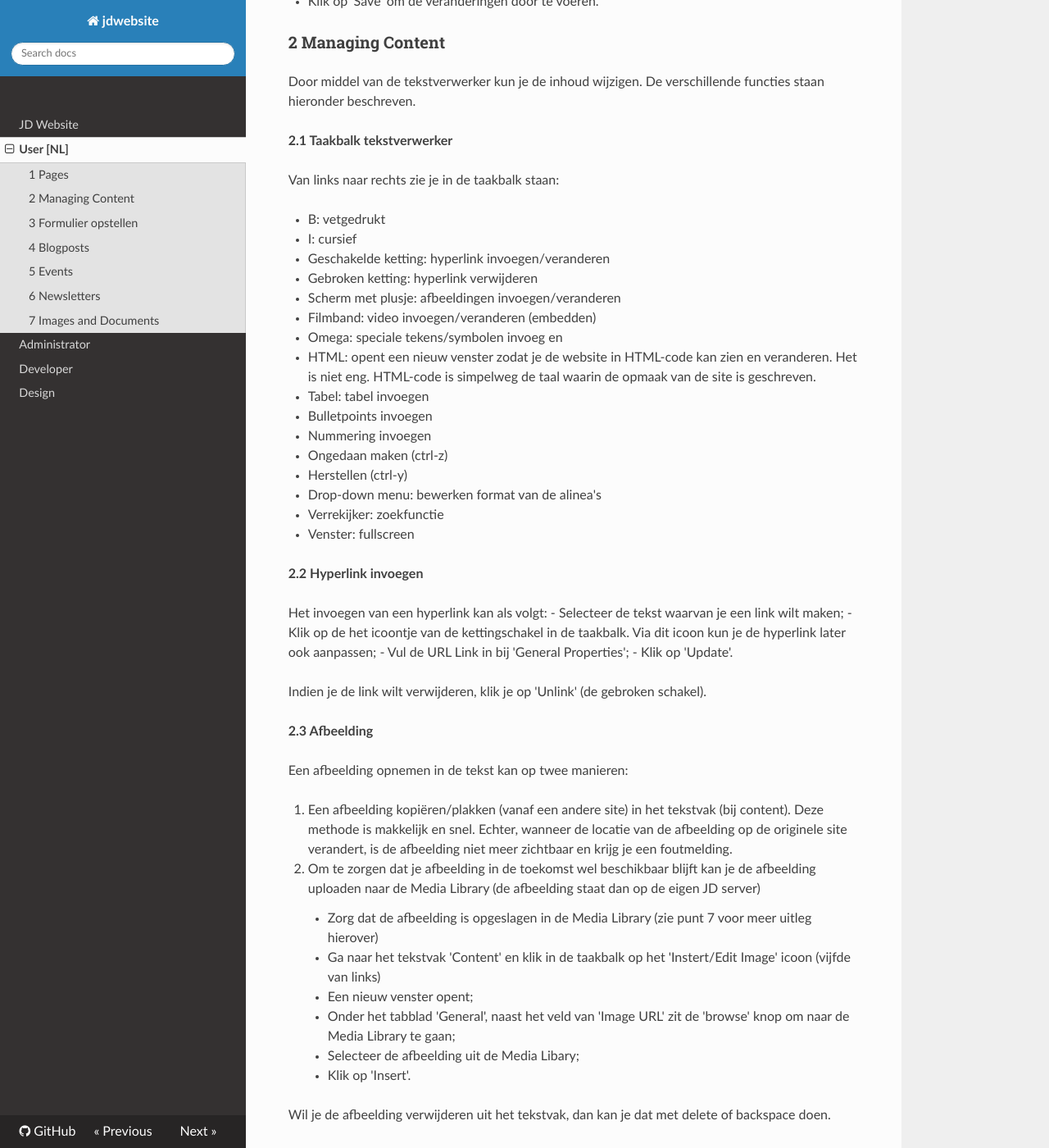
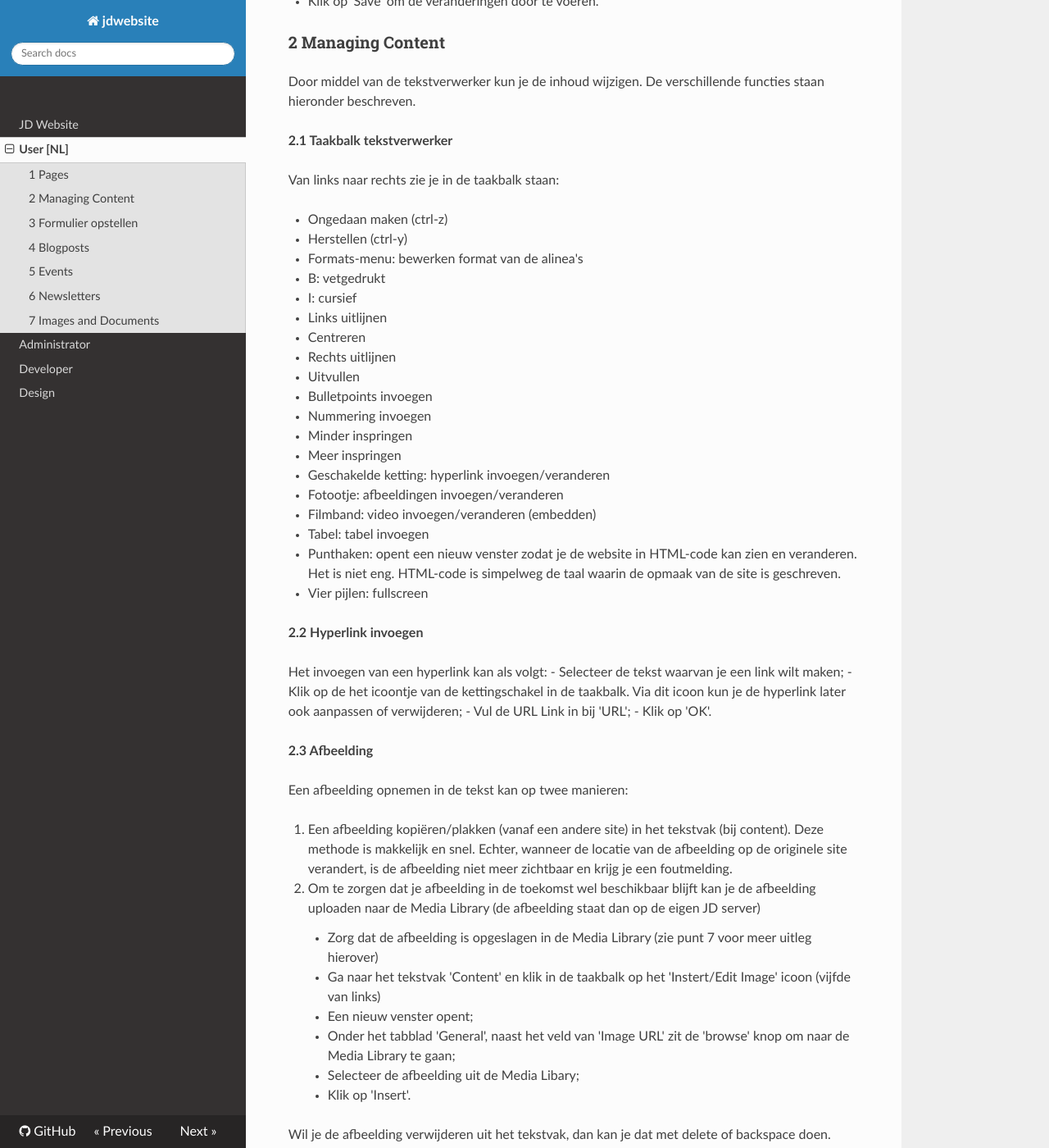
Before and after one commit to jonge-democraten/website, an MkDocs documentation site: the page built from docs/user.md, in a window 1280 px wide and 1400 px high, scrolled down 1980 px. Shown: the whole window at 82% size. Built offline with MkDocs 1.6.1, drawn with Linux system fonts in a browser that asks for light colours; nearby versions of some CDN libraries; old or Windows-style settings are respelled for this version of MkDocs; some of the changed text lies outside the part shown.

Commit message:
Changed some parts of the user documentation to match Mezzanine 4, especially with regard to TinyMCE and video embedding.

````diff
--- a/docs/user.md
+++ b/docs/user.md
@@ -53,32 +53,33 @@
 
 Van links naar rechts zie je in de taakbalk staan:
 
+- Ongedaan maken (ctrl-z)
+- Herstellen (ctrl-y)
+- Formats-menu: bewerken format van de alinea's
 - B: vetgedrukt
 - I: cursief
-- Geschakelde ketting: hyperlink invoegen/veranderen
-- Gebroken ketting: hyperlink verwijderen
-- Scherm met plusje: afbeeldingen invoegen/veranderen
-- Filmband: video invoegen/veranderen (embedden)
-- Omega: speciale tekens/symbolen invoeg en
-- HTML: opent een nieuw venster zodat je de website in HTML-code kan zien en veranderen. Het is niet eng. HTML-code is simpelweg de taal waarin de opmaak van de site is geschreven.
-- Tabel: tabel invoegen
+- Links uitlijnen
+- Centreren
+- Rechts uitlijnen
+- Uitvullen
 - Bulletpoints invoegen
 - Nummering invoegen
-- Ongedaan maken (ctrl-z)
-- Herstellen (ctrl-y)
-- Drop-down menu: bewerken format van de alinea's
-- Verrekijker: zoekfunctie
-- Venster: fullscreen
+- Minder inspringen
+- Meer inspringen
+- Geschakelde ketting: hyperlink invoegen/veranderen
+- Fotootje: afbeeldingen invoegen/veranderen
+- Filmband: video invoegen/veranderen (embedden)
+- Tabel: tabel invoegen
+- Punthaken: opent een nieuw venster zodat je de website in HTML-code kan zien en veranderen. Het is niet eng. HTML-code is simpelweg de taal waarin de opmaak van de site is geschreven.
+- Vier pijlen: fullscreen
 
 <strong>2.2 Hyperlink invoegen</strong>
 
 Het invoegen van een hyperlink kan als volgt:
 - Selecteer de tekst waarvan je een link wilt maken;
-- Klik op de het icoontje van de kettingschakel in de taakbalk. Via dit icoon kun je de hyperlink later ook aanpassen;
-- Vul de URL Link in bij 'General Properties';
-- Klik op 'Update'.
-
-Indien je de link wilt verwijderen, klik je op 'Unlink' (de gebroken schakel).
+- Klik op de het icoontje van de kettingschakel in de taakbalk. Via dit icoon kun je de hyperlink later ook aanpassen of verwijderen;
+- Vul de URL Link in bij 'URL';
+- Klik op 'OK'.
 
 <strong>2.3 Afbeelding</strong>
 
@@ -134,11 +135,11 @@
 - Ga naar Youtube en zoek de betreffende video.
 - Klik onder de video op 'Delen/Share', daarna op 'Insluiten/Embed'.
 - Kopieer de code, deze HTML code lijkt hierop: ```<iframe width="560" height="315" src="//www.youtube.com/embed/BcsfftwLUf0" frameborder="0" allowfullscreen></iframe>```
-- Klik boven het tekstvak waar je de video wilt plaatsen op de blauwe 'HTML'-knop. De HTML-code van het tekstvak wordt geopend.
-- Plak de code die je van Youtube hebt gekopieerd op de gewenste plaats in de HTML-code van het tekstvak.
-- Klik op 'Update'.
+- Klik boven het tekstvak waar je de video wilt plaatsen op de filmrol-knop (insert/edit video) en kies de tab 'Embed'.
+- Plak de code die je van Youtube hebt gekopieerd in het tekstvak.
+- Klik op 'OK'.
 
-Wil je de video nog verplaatsen, open dan de HTML-code weer en verplaats de iframe-code. Wil je de video weer verwijderen uit het tekstvak dan kan je dat met backspace doen in het tekstvak of door de iframe-code uit de HTML-code te verwijderen.
+Wil je de video nog verplaatsen, dan kun je dat doen door het grijze vak te klikken en te verslepen. Wil je de video weer verwijderen uit het tekstvak dan kan je dat met backspace doen in het tekstvak.
 
 <strong>2.7 In-line editing</strong>
 
````
